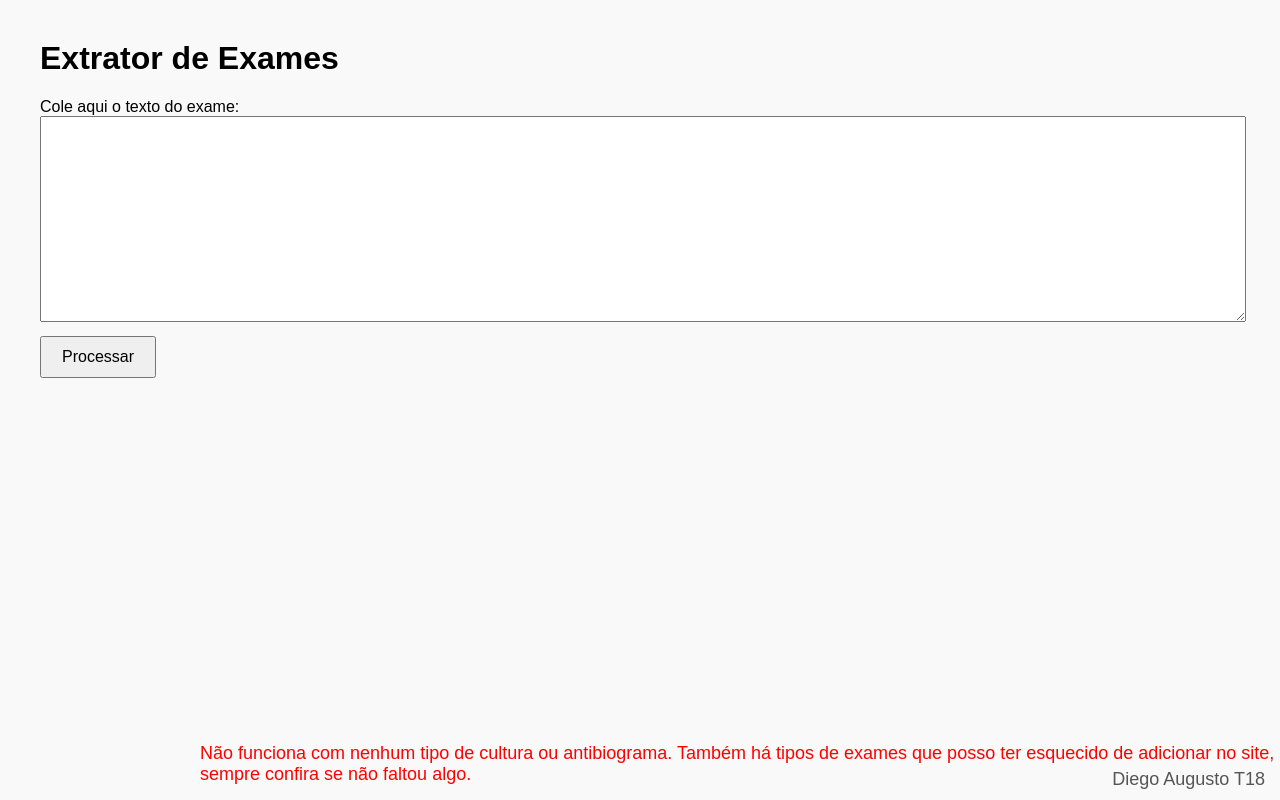
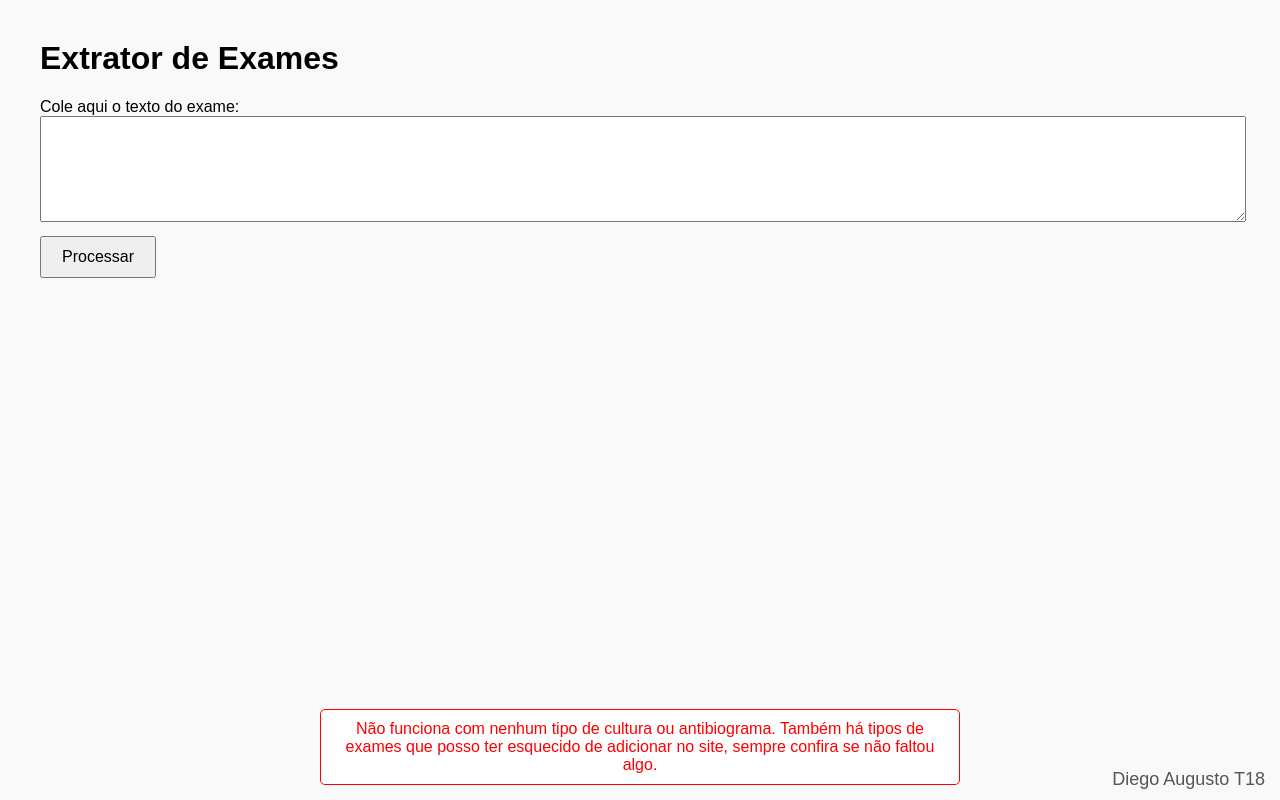
Before and after one commit to Di3g0x/extrator_exames_HSM, a Flask app: page / in a window 1280 px wide. Run offline with Flask 3, Linux system fonts and the light colour scheme.

Commit message:
Update index.html

```diff
--- a/templates/index.html
+++ b/templates/index.html
@@ -5,11 +5,25 @@
     <title>Leitor de Resultados Laboratoriais</title>
     <style>
         body { font-family: Arial, sans-serif; margin: 40px; background-color: #f9f9f9; }
-        textarea { width: 100%; height: 200px; font-size: 14px; }
+        textarea { width: 100%; height: 100px; font-size: 14px; }
         button { padding: 10px 20px; font-size: 16px; margin-top: 10px; }
         .resultado { margin-top: 20px; font-weight: bold; background: #eef; padding: 10px; border-radius: 5px; }
         .rodape {position: fixed; bottom: 10px; right: 15px; font-size: 18px; color: #555; }
-        .aviso {position: fixed; bottom: 15px; left: 200px; font-size: 18px; color: #FF0000; }
+        .aviso {
+          position: fixed;
+          bottom: 15px;
+          left: 50%;
+          transform: translateX(-50%);
+          font-size: 16px;
+          color: #FF0000;
+          background-color: white;
+          padding: 10px 20px;
+          max-width: 90%;
+          box-sizing: border-box;
+          text-align: center;
+          border: 1px solid #FF0000;
+          border-radius: 5px;
+        }
     </style>
 </head>
 <body>
```
